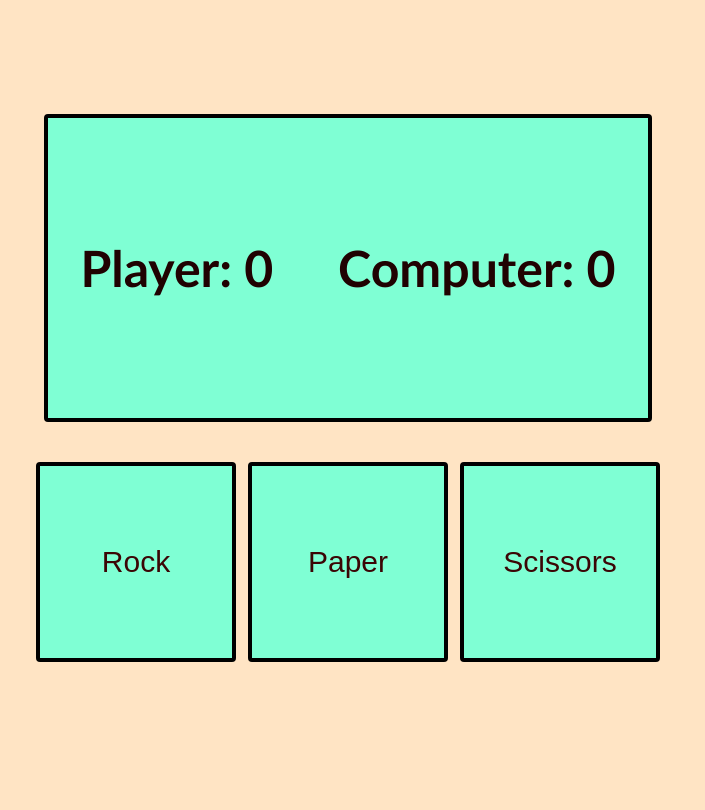
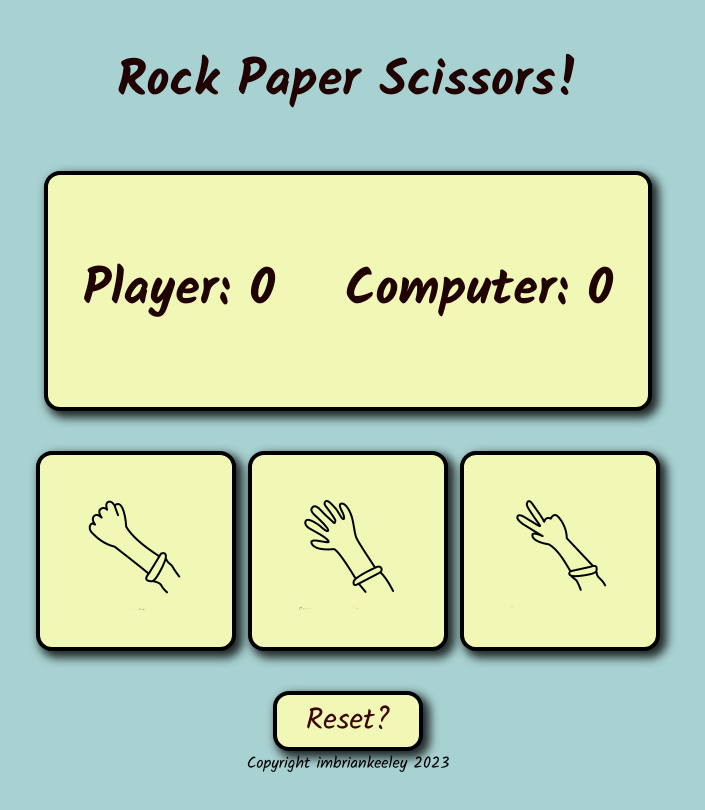
Before and after one commit to imbriankeeley/RockPaperScissors, a plain HTML site: page index.html in a window 1280 px wide. Shown: the whole page, without its empty margins (292-997 px from the left). Drawn offline with Linux system fonts and the light colour scheme.

Commit message:
Added icons for game options and restyled page

```diff
--- a/index.html
+++ b/index.html
@@ -6,19 +6,28 @@
     <title>Rock Paper Scissors</title>
     <link rel="stylesheet" href="style.css">
 
+    <link rel="preconnect" href="https://fonts.googleapis.com">
+    <link rel="preconnect" href="https://fonts.gstatic.com" crossorigin>
+    <link href="https://fonts.googleapis.com/css2?family=Kalam:wght@400;700&display=swap" rel="stylesheet">
 </head>
 <body>
+    <div class="header">
+        <h1>Rock Paper Scissors!</h1>
+    </div>
 
     <div id="results">
 
     </div>
 
     <div id="gamecontainer">
-        <button id="rock">Rock</button>
-        <button id="paper">Paper</button>
-        <button id="scissors">Scissors</button>
+        <button id="rock"><img src="icons/hand.png"/></button>
+        <button id="paper"><img src="icons/paper.png"/></button>
+        <button id="scissors"><img src="icons/scissors.png"/></button>
     </div>
 
+    <button class="reset">Reset?</button>
+
+    <footer>Copyright imbriankeeley 2023</footer>
     <script src="main.js"></script>
 </body>
 </html>
--- a/style.css
+++ b/style.css
@@ -1,6 +1,6 @@
 body {
-    font-family: 'Gill Sans', 'Gill Sans MT', Calibri, 'Trebuchet MS', sans-serif;
-    background-color: bisque;
+    font-family: 'Kalam', cursive, sans-serif;
+    background-color: #A8D1D1;
     display: flex;
     flex-direction: column;
     justify-content: center;
@@ -29,23 +29,35 @@ h1 {
 button {
     text-align: center;
     font-size: 30px;
-    border-radius: 4px;
+    border-radius: 1rem;
     border: solid black 4px;
-    background-color: aquamarine;
+    background-color: #F1F7B5;
     color: rgb(59, 5, 5);
     height: 200px;
     width: 200px;
+    box-shadow: 5px 5px 10px 2px rgba(0,0,0,.8);
+}
+
+.reset {
+    display: flex;
+    justify-content: center;
+    align-items: center;
+    height: 75px;
+    width: 150px;
+    font-family: 'Kalam', cursive, sans-serif;
 }
 
 #results {
     border: solid black 4px;
-    border-radius: 4px;
+    border-radius: 1rem;
     height: 300px;
     width: 600px;
-    background-color: aquamarine;
+    background-color: #F1F7B5;
     display: flex;
     justify-content: space-around;
     align-items: center;
+    margin-top: 1rem;
+    box-shadow: 5px 5px 10px 2px rgba(0,0,0,.8);
 }
 
 .transform {
@@ -60,3 +72,8 @@ button {
     transform: scale(1.2);
 
 }
+
+footer {
+    margin-top: auto;
+    margin-bottom: 2rem;
+}
```
Also changed, not shown: icons/hand.png (added), icons/paper.png (added), icons/scissors.png (added).
